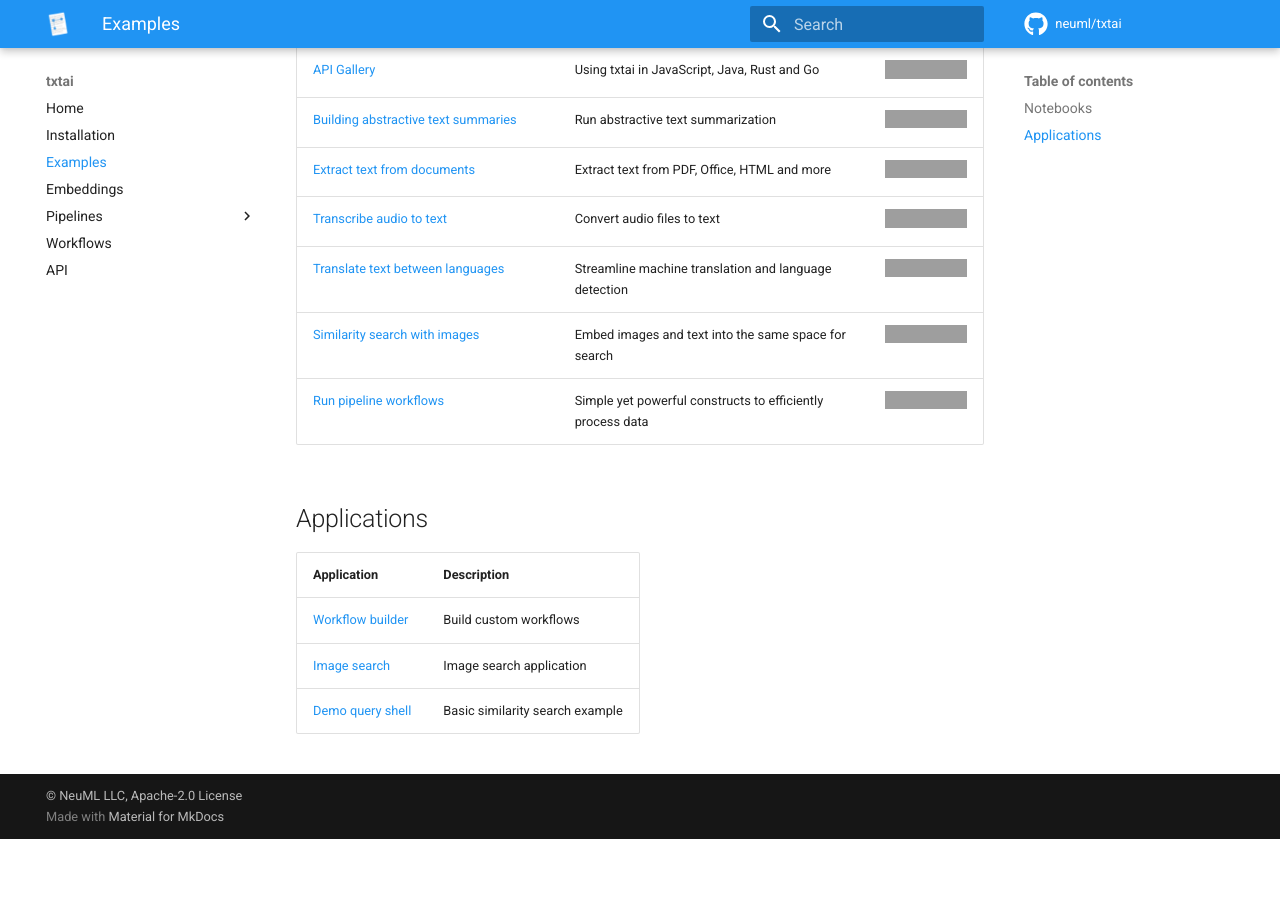
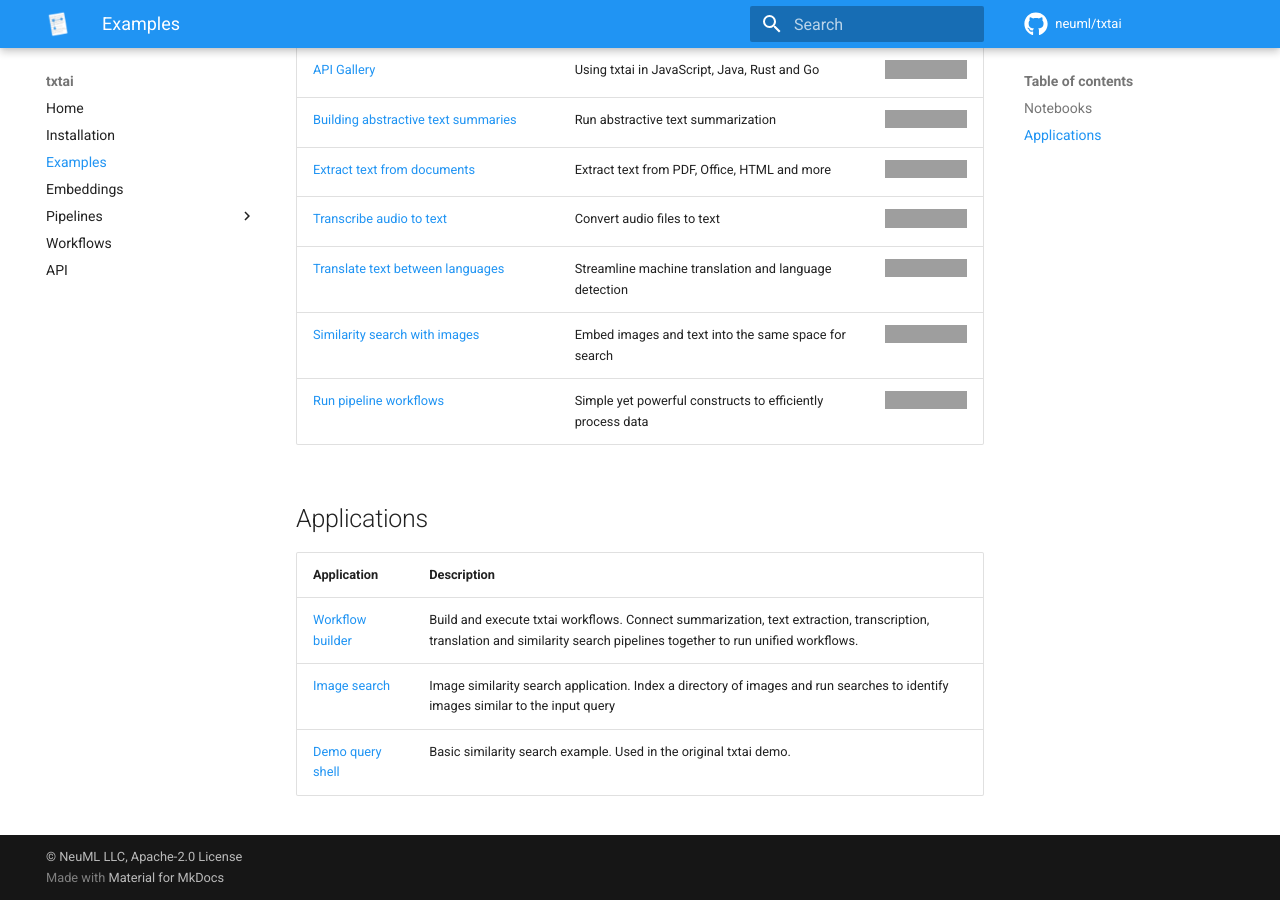
Before and after one commit to neuml/txtai, an MkDocs documentation site: the page built from docs/examples.md, in a window 1280 px wide and 900 px high, scrolled down 749 px, cut to the strip 0-900 px from the top of the window. Built offline with MkDocs 1.6.1 and Material for MkDocs 9.7.7, drawn with Linux system fonts in a browser that asks for light colours; comment, search, counter and statistics services are not loaded; before the commit the page ends 1588 px from its top, so only the background shows below that; grey boxes are pictures that could not be loaded.

Commit message:
Documentation updates

```diff
--- a/docs/examples.md
+++ b/docs/examples.md
@@ -25,6 +25,6 @@
 
 | Application  | Description  |
 |:----------|:-------------|
-| [Workflow builder](https://github.com/neuml/txtai/blob/master/examples/workflows.py) | Build custom workflows |
-| [Image search](https://github.com/neuml/txtai/blob/master/examples/images.py) | Image search application |
-| [Demo query shell](https://github.com/neuml/txtai/blob/master/examples/demo.py) | Basic similarity search example |
+| [Workflow builder](https://github.com/neuml/txtai/blob/master/examples/workflows.py) | Build and execute txtai workflows. Connect summarization, text extraction, transcription, translation and similarity search pipelines together to run unified workflows. |
+| [Image search](https://github.com/neuml/txtai/blob/master/examples/images.py) | Image similarity search application. Index a directory of images and run searches to identify images similar to the input query |
+| [Demo query shell](https://github.com/neuml/txtai/blob/master/examples/demo.py) | Basic similarity search example. Used in the original txtai demo. |
```
Also changed, not shown: README.md (+3 -3 lines).
